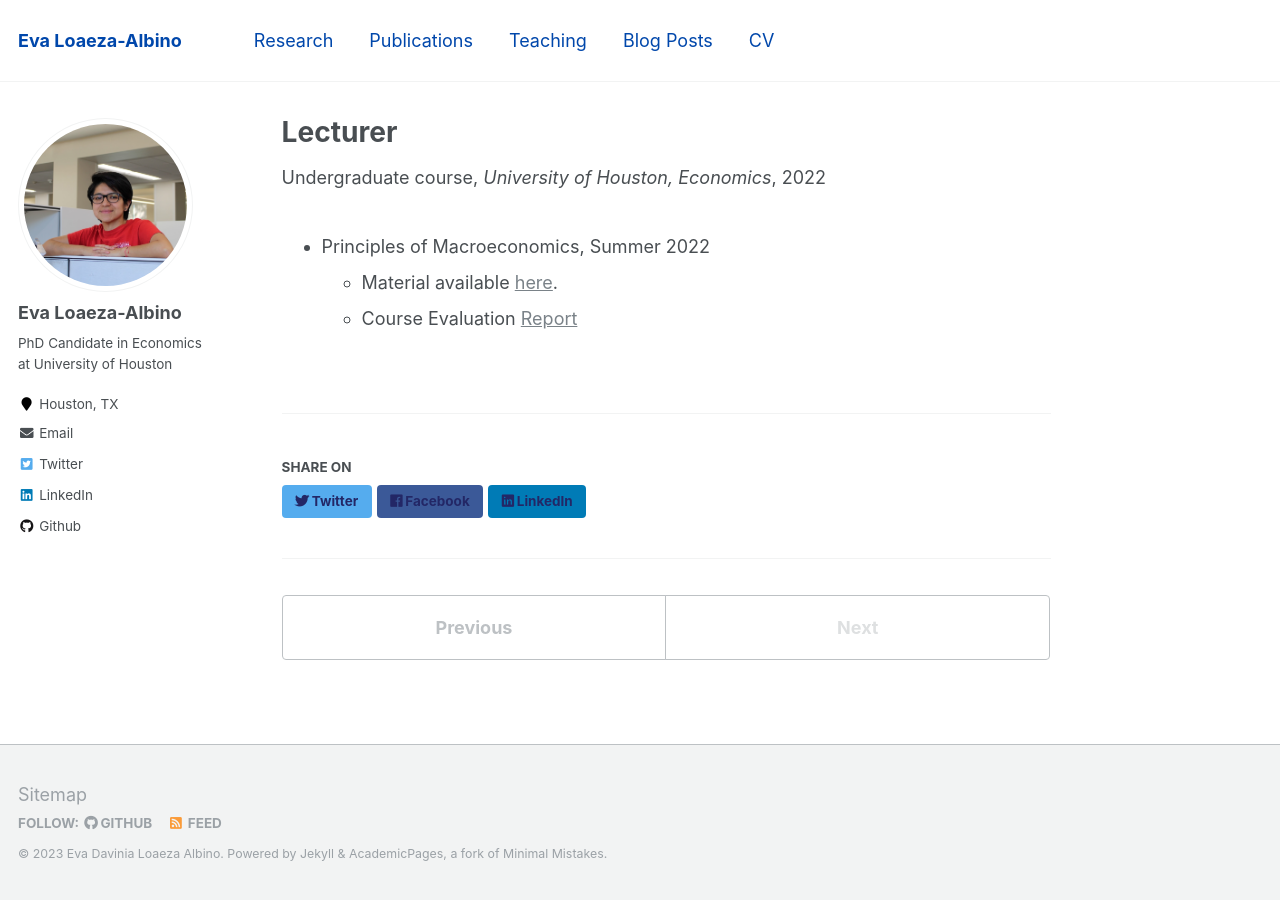
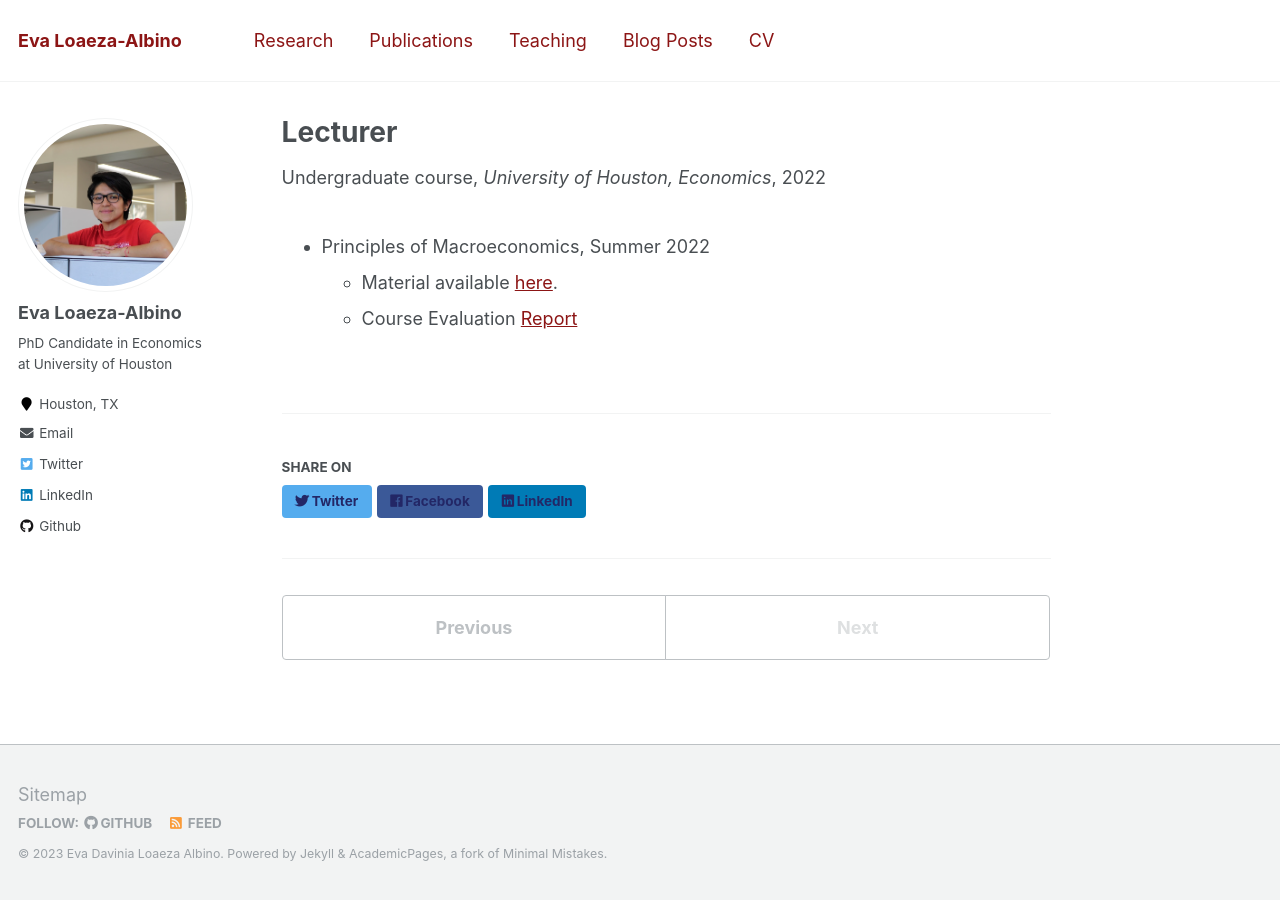
Before and after one commit to evaloaeza/evaloaeza.github.io, a Jekyll site: the page built from _teaching/2022-summer-teaching-1.md, in a window 1280 px wide. Built offline with Jekyll 4.4.1, drawn with Linux system fonts in a browser that asks for light colours.

Commit message:
Update _variables.scss

```diff
--- a/_sass/_variables.scss
+++ b/_sass/_variables.scss
@@ -91,10 +91,10 @@ $xing-color                 : #006567;
 
 
 /* links */
-$link-color                 : #7a8288;
+$link-color                 : #8C1515;
 $link-color-hover           : mix(#000, $link-color, 25%);
 $link-color-visited         : mix(#fff, $link-color, 25%);
-$masthead-link-color        : #0047AB;
+$masthead-link-color        : #8C1515;
 $masthead-link-color-hover  : mix(#000, $primary-color, 25%);
 
 
```
